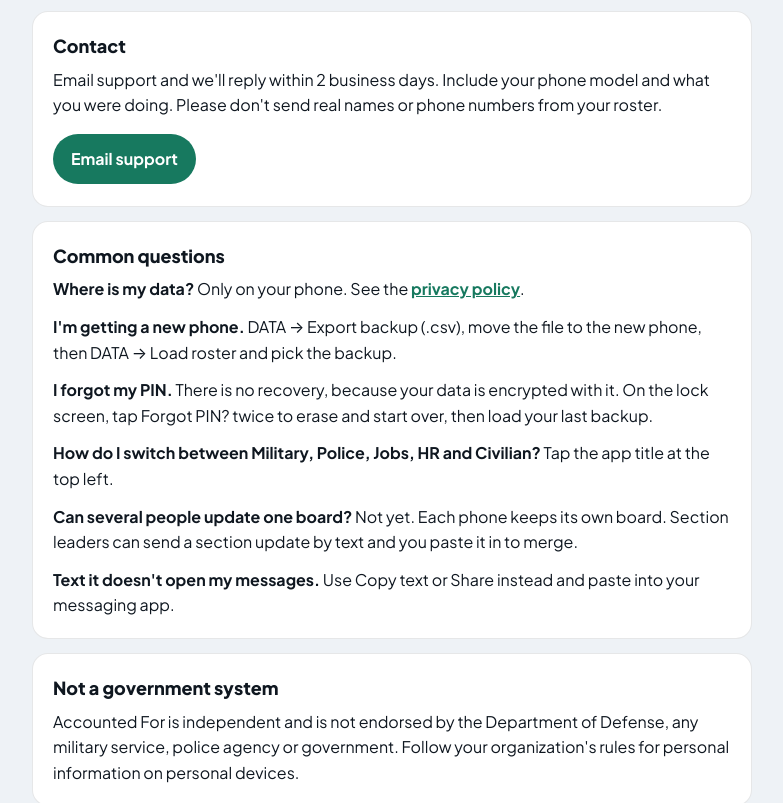
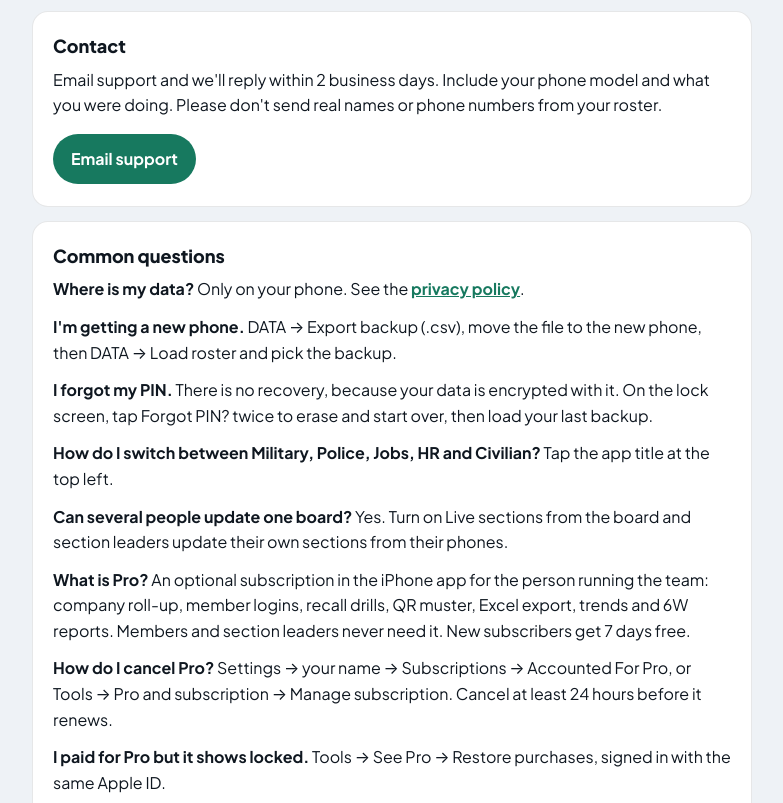
Before and after one commit to antoniotyler22/eoop-muster, a website: page support.html in a window 1280 px wide. Shown: the part 127-930 px from the top of the page, without its empty margins (248-1031 px from the left). Drawn offline with Linux system fonts and the light colour scheme.

Commit message:
Privacy + support: Pro subscription billing, cancel and restore; live sections answer

```diff
--- a/support.html
+++ b/support.html
@@ -27,7 +27,10 @@
 <p><b>I'm getting a new phone.</b> DATA → Export backup (.csv), move the file to the new phone, then DATA → Load roster and pick the backup.</p>
 <p><b>I forgot my PIN.</b> There is no recovery, because your data is encrypted with it. On the lock screen, tap Forgot PIN? twice to erase and start over, then load your last backup.</p>
 <p><b>How do I switch between Military, Police, Jobs, HR and Civilian?</b> Tap the app title at the top left.</p>
-<p><b>Can several people update one board?</b> Not yet. Each phone keeps its own board. Section leaders can send a section update by text and you paste it in to merge.</p>
+<p><b>Can several people update one board?</b> Yes. Turn on Live sections from the board and section leaders update their own sections from their phones.</p>
+<p><b>What is Pro?</b> An optional subscription in the iPhone app for the person running the team: company roll-up, member logins, recall drills, QR muster, Excel export, trends and 6W reports. Members and section leaders never need it. New subscribers get 7 days free.</p>
+<p><b>How do I cancel Pro?</b> Settings → your name → Subscriptions → Accounted For Pro, or Tools → Pro and subscription → Manage subscription. Cancel at least 24 hours before it renews.</p>
+<p><b>I paid for Pro but it shows locked.</b> Tools → See Pro → Restore purchases, signed in with the same Apple ID.</p>
 <p><b>Text it doesn't open my messages.</b> Use Copy text or Share instead and paste into your messaging app.</p></div>
 
 <div class="card"><h2>Not a government system</h2>
```
Also changed, not shown: privacy.html (+3 -2 lines).
